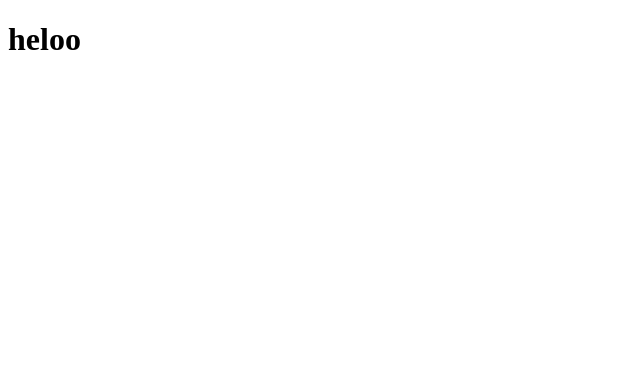
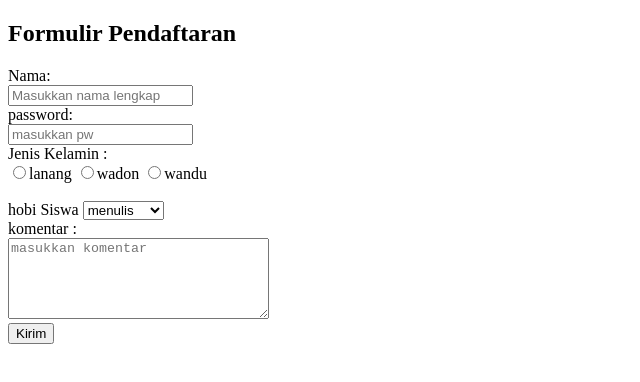
Before and after one commit to naskahalanwar-glitch/--TugasPemograman2--, a plain HTML site: page index.html in a window 1280 px wide. Shown: the whole page, without its empty margins (0-640 px from the left). Drawn offline with Linux system fonts and the light colour scheme.

Commit message:
pertemuan4

```diff
--- a/index.html
+++ b/index.html
@@ -1,11 +1,37 @@
 <!DOCTYPE html>
-<html lang="en">
+<html lang="id">
 <head>
     <meta charset="UTF-8">
     <meta name="viewport" content="width=device-width, initial-scale=1.0">
-    <title>Document</title>
+    <title>Noval</title>
 </head>
 <body>
-    <h1>heloo</h1>
+    <h2>Formulir Pendaftaran</h2>
+    <form action="form.html" method="get">
+        Nama: <br>
+        <input type="text" id="nama" name="nama" placeholder="Masukkan nama lengkap" required>
+        <br>
+        password: <br>
+        <input type="password" name="pw" placeholder="masukkan pw"required>
+        <br>
+        Jenis Kelamin : <br>
+        <input type="radio" name ="gender" value="lanang" required>lanang
+        <input type="radio" name ="gender" value="wadon" required>wadon
+         <input type="radio" name ="gender" value="wandu" required>wandu
+        <br>
+
+    </form><br>
+        hobi Siswa
+        <select name="hobi" id="hobi">
+            <option value="menulis">menulis</option>
+            <option value="membaca">membaca</option>
+            <option value="memasak">memasak</option>
+            <option value="mancing">mancing</option>
+        </select>
+        <br>
+    komentar : <br>
+    <textarea name="komentar" cols="30" rows="5" placeholder="masukkan komentar"></textarea>
+    <br>
+    <button type="submit">Kirim</button>
 </body>
 </html>
```
